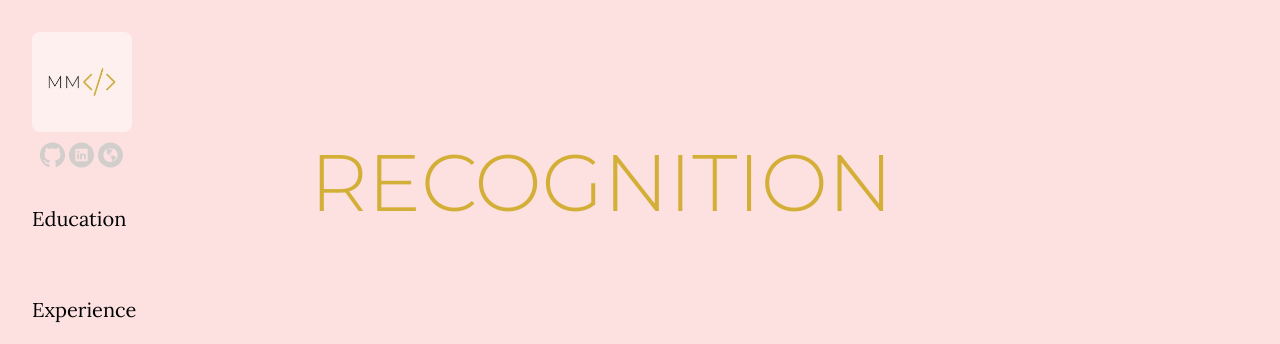
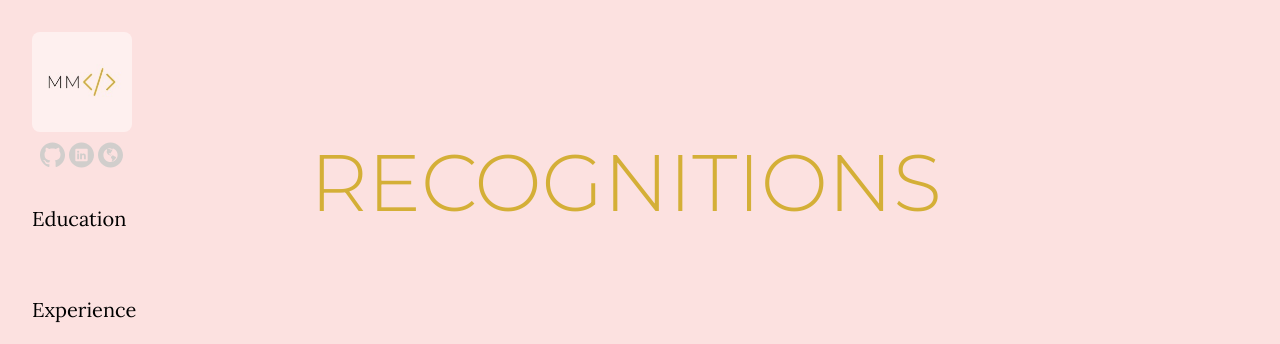
Before and after one commit to musklock/musklock.github.io, a Jekyll site: the page built from recognitions.html, in a window 1280 px wide. Shown: the top 344 px of the page. Built offline with Jekyll 4.4.1, drawn with Linux system fonts in a browser that asks for light colours.

Commit message:
fixed typo on Recognitions

```diff
--- a/recognitions.html
+++ b/recognitions.html
@@ -8,7 +8,7 @@ permalink: /recognitions
       <div class = main>
         <section class="content-section">
           <header class="section-header">
-            <h2>Recognition</h2>
+            <h2>Recognitions</h2>
           </header>
           {% for recognition in site.data.recognitions %}
           <div class="resume-item">
```
